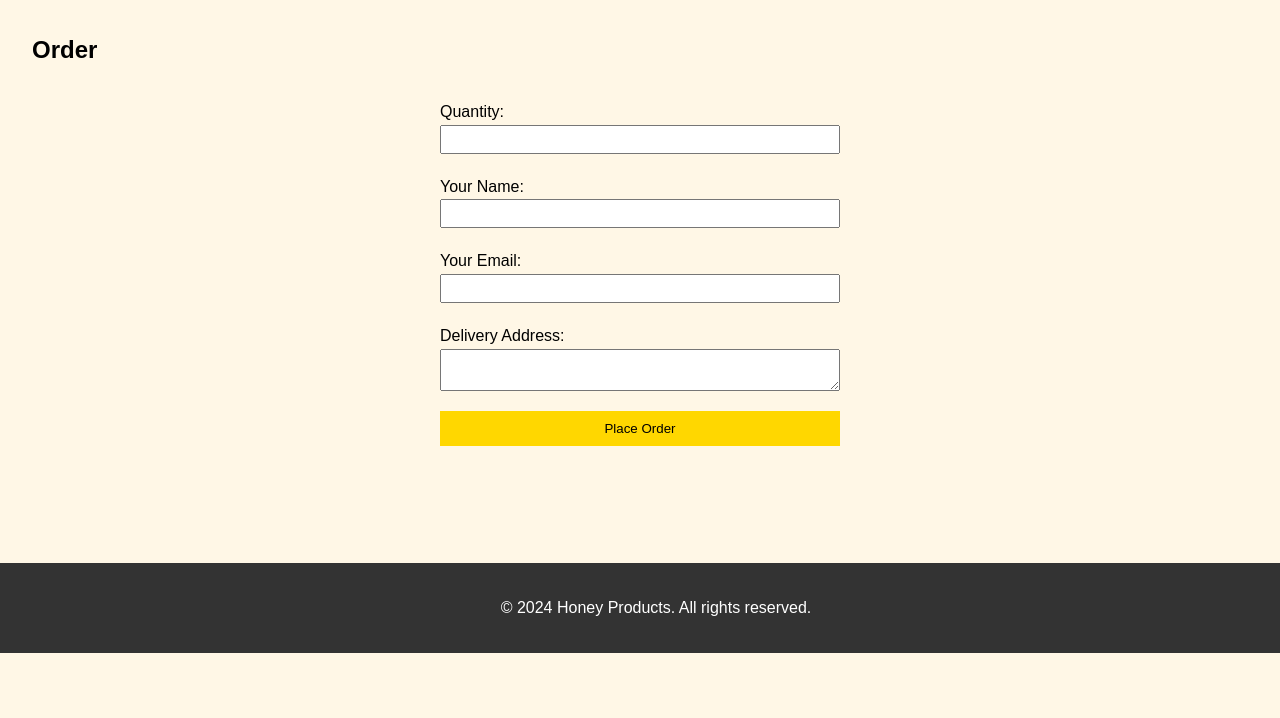
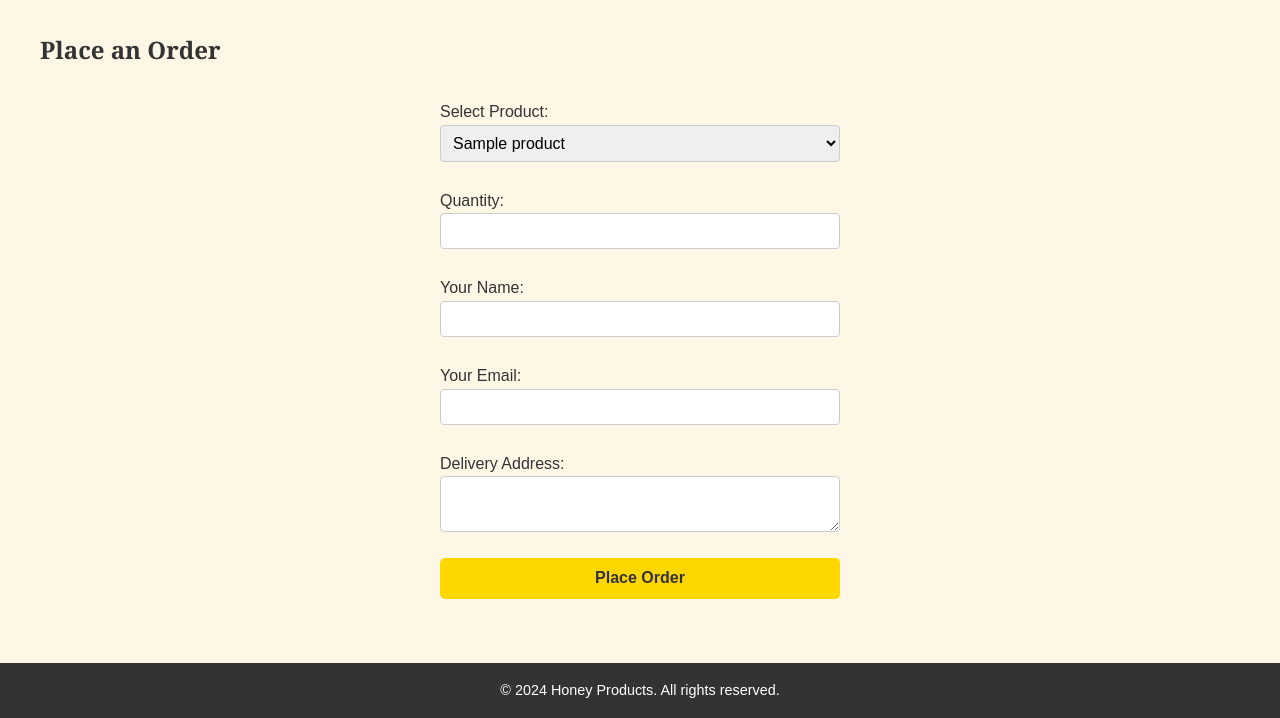
Before and after one commit to Kyzmov/honey, a PHP site: page /order.php in a window 1280 px wide. Shown: the part 147-865 px from the top of the page. Before the commit the page ends 800 px from the top, so only its background shows below. Run offline with PHP 8.4, Linux system fonts and the light colour scheme; tables that the repository leaves empty or names only in its code hold one stand-in row (values such as "Sample post"); data that the repository does not hold is empty.

Commit message:
Add files via upload

```diff
--- a/footer.php
+++ b/footer.php
@@ -1,5 +1,5 @@
 <footer>
-        <p>&copy; 2024 Honey Products. All rights reserved.</p>
-    </footer>
+    <p>&copy; 2024 Honey Products. All rights reserved.</p>
+</footer>
 </body>
 </html>
--- a/order.php
+++ b/order.php
@@ -2,27 +2,49 @@
 include 'db_connect.php';
 include 'header.php';
 
-if (isset($_GET['id'])) {
-    $product_id = $_GET['id'];
-
-    // Fetch product details
-    $query = "SELECT * FROM products WHERE id = ?";
-    $stmt = $conn->prepare($query);
-    $stmt->bind_param("i", $product_id);
-    $stmt->execute();
-    $result = $stmt->get_result();
-    $product = $result->fetch_assoc();
-}
+// Fetch all products
+$query = "SELECT * FROM products";
+$result = $conn->query($query);
+$products = $result->fetch_all(MYSQLI_ASSOC);
 
 if ($_SERVER["REQUEST_METHOD"] == "POST") {
-    // Process order here (you'll need to implement this part)
+    $product_id = $_POST['product_id'];
+    $quantity = $_POST['quantity'];
+    $name = $_POST['name'];
+    $email = $_POST['email'];
+    $address = $_POST['address'];
+
+    $insert_query = "INSERT INTO orders (product_id, quantity, customer_name, customer_email, customer_address) VALUES (?, ?, ?, ?, ?)";
+    $stmt = $conn->prepare($insert_query);
+    $stmt->bind_param("iisss", $product_id, $quantity, $name, $email, $address);
+
+    if ($stmt->execute()) {
+        $success_message = "Order placed successfully!";
+    } else {
+        $error_message = "Error placing order. Please try again.";
+    }
 }
 ?>
 
 <main>
     <section id="order-form">
-        <h2>Order <?php echo $product['name']; ?></h2>
+        <h2>Place an Order</h2>
+        <?php
+        if (isset($success_message)) {
+            echo "<p class='success'>{$success_message}</p>";
+        }
+        if (isset($error_message)) {
+            echo "<p class='error'>{$error_message}</p>";
+        }
+        ?>
         <form method="post" class="vertical-form">
+            <label for="product_id">Select Product:</label>
+            <select id="product_id" name="product_id" required>
+                <?php foreach ($products as $product): ?>
+                    <option value="<?php echo $product['id']; ?>"><?php echo $product['name']; ?></option>
+                <?php endforeach; ?>
+            </select>
+
             <label for="quantity">Quantity:</label>
             <input type="number" id="quantity" name="quantity" min="1" required>
 
--- a/style.css
+++ b/style.css
@@ -1,19 +1,30 @@
+:root {
+    --primary-color: #ffd700;
+    --secondary-color: #333;
+    --background-color: #fff7e6;
+    --text-color: #333;
+}
+
 body {
-    font-family: Arial, sans-serif;
+    font-family: 'Arial', sans-serif;
     line-height: 1.6;
+    color: var(--text-color);
+    background-color: var(--background-color);
     margin: 0;
     padding: 0;
-    background-color: #fff7e6;
 }
 
-
+h1, h2, h3 {
+    font-family: 'Georgia', serif;
+}
 
 header {
+    background-color: var(--primary-color);
+    color: var(--secondary-color);
+    padding: 1rem;
     display: flex;
+    justify-content: space-between;
     align-items: center;
-    justify-content: space-between;
-    padding: 1rem;
-    background-color: #ffd700;
 }
 
 .logo-container {
@@ -21,56 +32,56 @@ header {
 }
 
 .logo {
-    width: 100px; /* Adjust as needed */
+    width: 100px;
     height: auto;
 }
-
-h1 {
-    flex: 1 1 auto;
-    text-align: center;
-}
-
-nav {
-    flex: 0 0 auto;
-}
-
-
 
 nav ul {
     list-style-type: none;
     padding: 0;
+    display: flex;
 }
 
 nav ul li {
-    display: inline;
-    margin-right: 10px;
+    margin-right: 20px;
 }
-nav ul li {
-    display: inline;
-    margin-right: 80px; /* Increased from 10px */
-}
+
 nav ul li a {
-    color: #333;
+    color: var(--secondary-color);
     text-decoration: none;
+    font-weight: bold;
 }
 
 main {
     padding: 2rem;
-        background-color: #fff7e6;
-        margin-bottom: 60px; /* Adjust as needed */
+    max-width: 1200px;
+    margin: 0 auto;
+}
+
+.hero {
+    background-color: var(--primary-color);
+    color: var(--secondary-color);
+    text-align: center;
+    padding: 4rem 2rem;
+    margin-bottom: 2rem;
+}
+
+.hero h2 {
+    font-size: 2.5rem;
+    margin-bottom: 1rem;
 }
 
 .section-title {
     text-align: center;
     margin-bottom: 2rem;
     font-size: 2.5rem;
-    color: #333;
+    color: var(--secondary-color);
 }
 
 .product-container {
-    display: flex;
-    justify-content: space-around;
-    flex-wrap: wrap;
+    display: grid;
+    grid-template-columns: repeat(auto-fit, minmax(250px, 1fr));
+    gap: 2rem;
 }
 
 .product {
@@ -78,54 +89,49 @@ main {
     border: 1px solid #ddd;
     border-radius: 10px;
     padding: 1rem;
-    margin-bottom: 2rem;
-    width: 30%;
     text-align: center;
     box-shadow: 0 4px 6px rgba(0, 0, 0, 0.1);
     transition: transform 0.3s ease;
-    display: flex;
-    flex-direction: column;
-    justify-content: space-between;
-    align-items: center;
+}
+
+.product:hover {
+    transform: translateY(-5px);
 }
 
 .product-image {
-    width: 200px; /* Adjust this value to make images smaller */
-    height: 200px; /* Maintain aspect ratio */
-    object-fit: contain; /* Ensure the entire image is visible */
+    width: 200px;
+    height: 200px;
+    object-fit: contain;
     border-radius: 5px;
     margin-bottom: 1rem;
 }
 
 .product h3 {
-    font-size: 1.2rem; /* Slightly smaller font size */
+    font-size: 1.2rem;
     margin-bottom: 0.5rem;
-    color: #333;
 }
 
-.order-button {
+.price {
+    font-weight: bold;
+    color: var(--secondary-color);
+}
+
+.order-button, button[type="submit"] {
     display: inline-block;
-    background-color: #ffd700;
-    color: #333;
+    background-color: var(--primary-color);
+    color: var(--secondary-color);
     padding: 0.5rem 1rem;
     text-decoration: none;
     border-radius: 5px;
     font-weight: bold;
-    transition: background-color 0.3s ease;
-    margin-top: auto; /* Push button to bottom of flex container */
-}
-.order-button:hover {
-    background-color: #ffcc00;
+    transition: background-color 0.3s ease, transform 0.1s ease;
+    border: none;
+    cursor: pointer;
 }
 
-footer {
-    background-color: #333;
-    color: #fff;
-    text-align: center;
-    padding: 1rem;
-    position: fixed;
-    bottom: 0;
-    width: 100%;
+.order-button:hover, button[type="submit"]:hover {
+    background-color: #e6c200;
+    transform: translateY(-2px);
 }
 
 .vertical-form {
@@ -140,15 +146,62 @@ footer {
 }
 
 .vertical-form input,
-.vertical-form textarea {
-    margin-bottom: 10px;
-    padding: 5px;
+.vertical-form textarea,
+.vertical-form select {
+    margin-bottom: 1rem;
+    padding: 0.5rem;
+    border: 1px solid #ccc;
+    border-radius: 4px;
+    font-size: 1rem;
 }
 
 .vertical-form button {
     margin-top: 10px;
-    padding: 10px;
-    background-color: #ffd700;
-    border: none;
-    cursor: pointer;
+    font-size: 1rem;
+    padding: 0.7rem 1.5rem;
 }
+
+.success {
+    color: green;
+    font-weight: bold;
+    text-align: center;
+    margin-bottom: 1rem;
+}
+
+.error {
+    color: red;
+    font-weight: bold;
+    text-align: center;
+    margin-bottom: 1rem;
+}
+
+footer {
+    background-color: var(--secondary-color);
+    color: #fff;
+    text-align: center;
+    padding: 1rem 0;
+    font-size: 0.9rem;
+    width: 100%;
+    margin-top: 2rem;
+}
+
+footer p {
+    margin: 0;
+}
+
+@media screen and (max-width: 768px) {
+    header {
+        flex-direction: column;
+        align-items: flex-start;
+    }
+
+    nav ul {
+        flex-direction: column;
+        margin-top: 1rem;
+    }
+
+    nav ul li {
+        margin-right: 0;
+        margin-bottom: 0.5rem;
+    }
+}
```
Also changed, not shown: index.php (+16 -48 lines).
